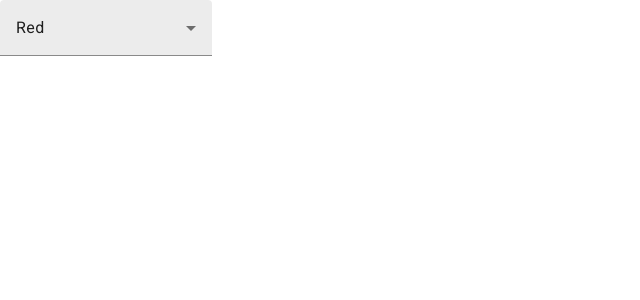
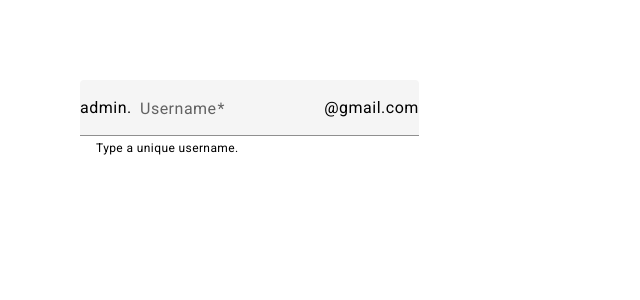
Before and after one commit to BITXUJI/material-demo, an Angular app: page / in a window 1280 px wide. Shown: the top 300 px of the page, without its empty margins (0-640 px from the left). Built offline with nearby package versions, Linux system fonts and the light colour scheme.

Commit message:
Input of angular materials

```diff
--- a/src/app/app.component.html
+++ b/src/app/app.component.html
@@ -1,9 +1,17 @@
 <mat-form-field>
-  <mat-select [(value)]="color">
-    <mat-option
-     *ngFor="let color of colors"
-     [value]="color.id">
-     {{color.name}}
-    </mat-option>
- </mat-select>
+  <mat-label>Username</mat-label>
+  <input
+  ngModel
+  name="username"
+  #username="ngModel"
+  matInput
+  type="text"
+  required
+  >
+  <mat-hint>Type a unique username.</mat-hint>
+  <span matSuffix>@gmail.com</span>
+  <span matPrefix>admin.&nbsp;</span>
+  <mat-error *ngIf="username.invalid&& username.errors?.['required']">
+    The username field is required.
+  </mat-error>
 </mat-form-field>
--- a/src/styles.css
+++ b/src/styles.css
@@ -1,4 +1,12 @@
 /* You can add global styles to this file, and also import other style files */
 
-html, body { height: 100%; }
-body { margin: 0; font-family: Roboto, "Helvetica Neue", sans-serif; }
+html,
+body {
+    padding: 40px;
+    height: 100%;
+}
+
+body {
+    margin: 0;
+    font-family: Roboto, "Helvetica Neue", sans-serif;
+}
```
Also changed, not shown: src/app/app.module.ts (+5 -3 lines).
